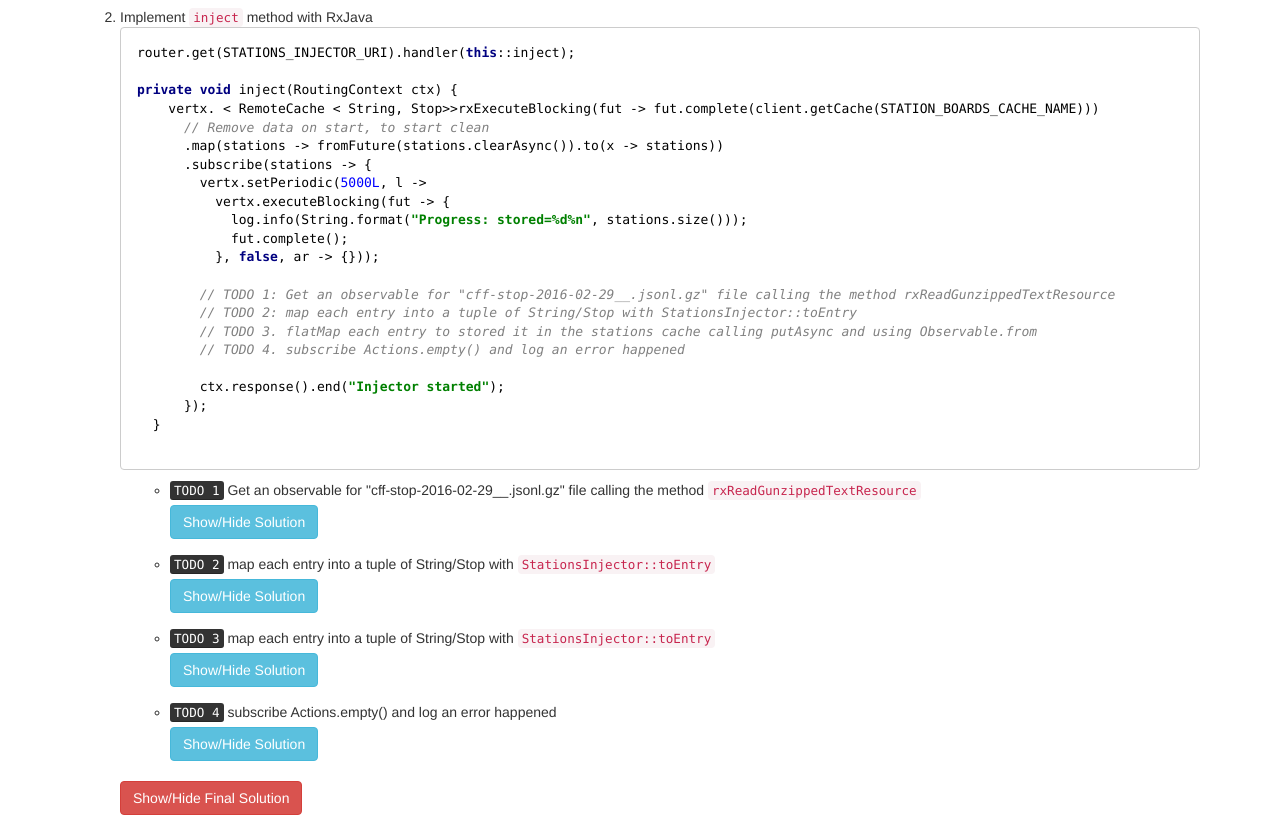
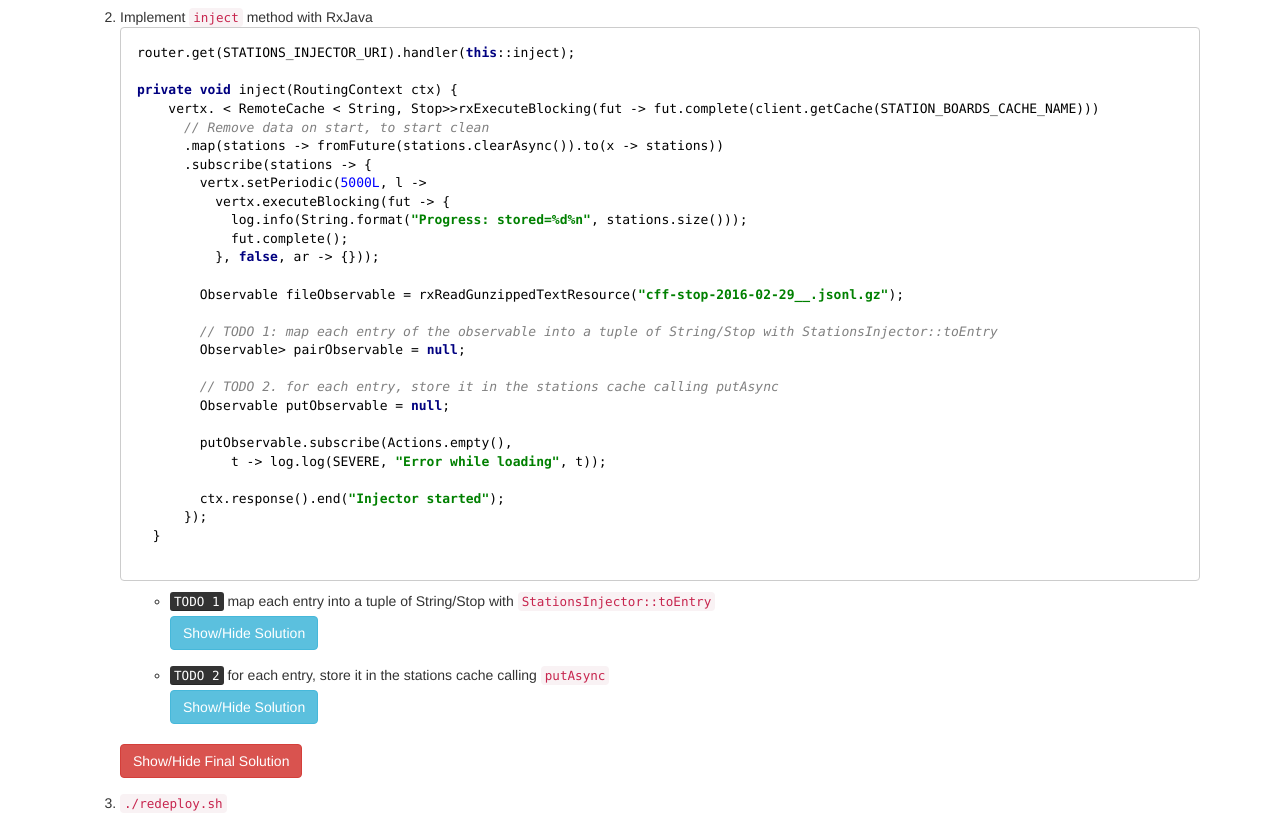
Before and after one commit to infinispan-demos/streaming-data-workshop, a plain HTML site: page workshop-steps/workshop.html in a window 1280 px wide. Shown: the part 4219-5037 px from the top of the page. Drawn offline with Linux system fonts and the light colour scheme.

Commit message:
Update exercise 4

```diff
--- a/workshop-steps/workshop.html
+++ b/workshop-steps/workshop.html
@@ -277,10 +277,16 @@ private void inject(RoutingContext ctx) {
             fut.complete();
           }, false, ar -> {}));
 
-        // TODO 1: Get an observable for "cff-stop-2016-02-29__.jsonl.gz" file calling the method rxReadGunzippedTextResource
-        // TODO 2: map each entry into a tuple of String/Stop with StationsInjector::toEntry
-        // TODO 3. flatMap each entry to stored it in the stations cache calling putAsync and using Observable.from
-        // TODO 4. subscribe Actions.empty() and log an error happened
+        Observable<String> fileObservable = rxReadGunzippedTextResource("cff-stop-2016-02-29__.jsonl.gz");
+
+        // TODO 1: map each entry of the observable into a tuple of String/Stop with StationsInjector::toEntry
+        Observable<Map.Entry<String, Stop>> pairObservable = null;
+
+        // TODO 2. for each entry, store it in the stations cache calling putAsync
+        Observable<?> putObservable = null;
+
+        putObservable.subscribe(Actions.empty(),
+            t -> log.log(SEVERE, "Error while loading", t));
 
         ctx.response().end("Injector started");
       });
@@ -288,25 +294,15 @@ private void inject(RoutingContext ctx) {
         </code></pre>
 
         <ul>
-          <li><kbd>TODO 1</kbd> Get an observable for "cff-stop-2016-02-29__.jsonl.gz" file calling the method <code>rxReadGunzippedTextResource</code>
-            <br/><a class="btn btn-info" role="button" onclick="$('#array-sol-12').toggle();">Show/Hide Solution</a>
-            <div id="array-sol-12" style="display:none;">
-              <pre><code class="java">rxReadGunzippedTextResource("cff-stop-2016-02-29__.jsonl.gz")</code></pre></div>
-          </li>
-          <li><kbd>TODO 2</kbd> map each entry into a tuple of String/Stop with <code>StationsInjector::toEntry</code>
+          <li><kbd>TODO 1</kbd> map each entry into a tuple of String/Stop with <code>StationsInjector::toEntry</code>
             <br/><a class="btn btn-info" role="button" onclick="$('#array-sol-13').toggle();">Show/Hide Solution</a>
             <div id="array-sol-13" style="display:none;">
-              <pre><code class="java">.map(StationsInjector::toEntry)</code></pre></div>
+              <pre><code class="java">Observable<Map.Entry<String, Stop>> pairObservable = fileObservable.map(StationsInjector::toEntry);</code></pre></div>
           </li>
-          <li><kbd>TODO 3</kbd> map each entry into a tuple of String/Stop with <code>StationsInjector::toEntry</code>
+          <li><kbd>TODO 2</kbd> for each entry, store it in the stations cache calling <code>putAsync</code>
             <br/><a class="btn btn-info" role="button" onclick="$('#array-sol-14').toggle();">Show/Hide Solution</a>
             <div id="array-sol-14" style="display:none;">
-              <pre><code class="java">.flatMap(e -> Observable.from(stations.putAsync(e.getKey(), e.getValue())))</code></pre></div>
-          </li>
-          <li><kbd>TODO 4</kbd> subscribe Actions.empty() and log an error happened</code>
-            <br/><a class="btn btn-info" role="button" onclick="$('#array-sol-15').toggle();">Show/Hide Solution</a>
-            <div id="array-sol-15" style="display:none;">
-              <pre><code class="java">.subscribe(Actions.empty(), t -> log.log(SEVERE, "Error while loading", t));</code></pre></div>
+              <pre><code class="java">Observable<?> putObservable = pairObservable.doOnNext(e -> stations.putAsync(e.getKey(), e.getValue()));</code></pre></div>
           </li>
         </ul>
 
@@ -324,10 +320,16 @@ private void inject(RoutingContext ctx) {
             fut.complete();
           }, false, ar -> {}));
 
-        rxReadGunzippedTextResource("cff-stop-2016-02-29__.jsonl.gz")
-          .map(StationsInjector::toEntry)
-          .flatMap(e -> Observable.from(stations.putAsync(e.getKey(), e.getValue())))
-          .subscribe(Actions.empty(), t -> log.log(SEVERE, "Error while loading", t));
+        Observable<String> fileObservable = rxReadGunzippedTextResource("cff-stop-2016-02-29__.jsonl.gz");
+
+        Observable<Map.Entry<String, Stop>> pairObservable =
+            fileObservable.map(StationsInjector::toEntry);
+
+        Observable<?> putObservable =
+            pairObservable.doOnNext(e -> stations.putAsync(e.getKey(), e.getValue()));
+
+        putObservable.subscribe(Actions.empty(),
+          t -> log.log(SEVERE, "Error while loading", t));
 
         ctx.response().end("Injector started");
       });
```
